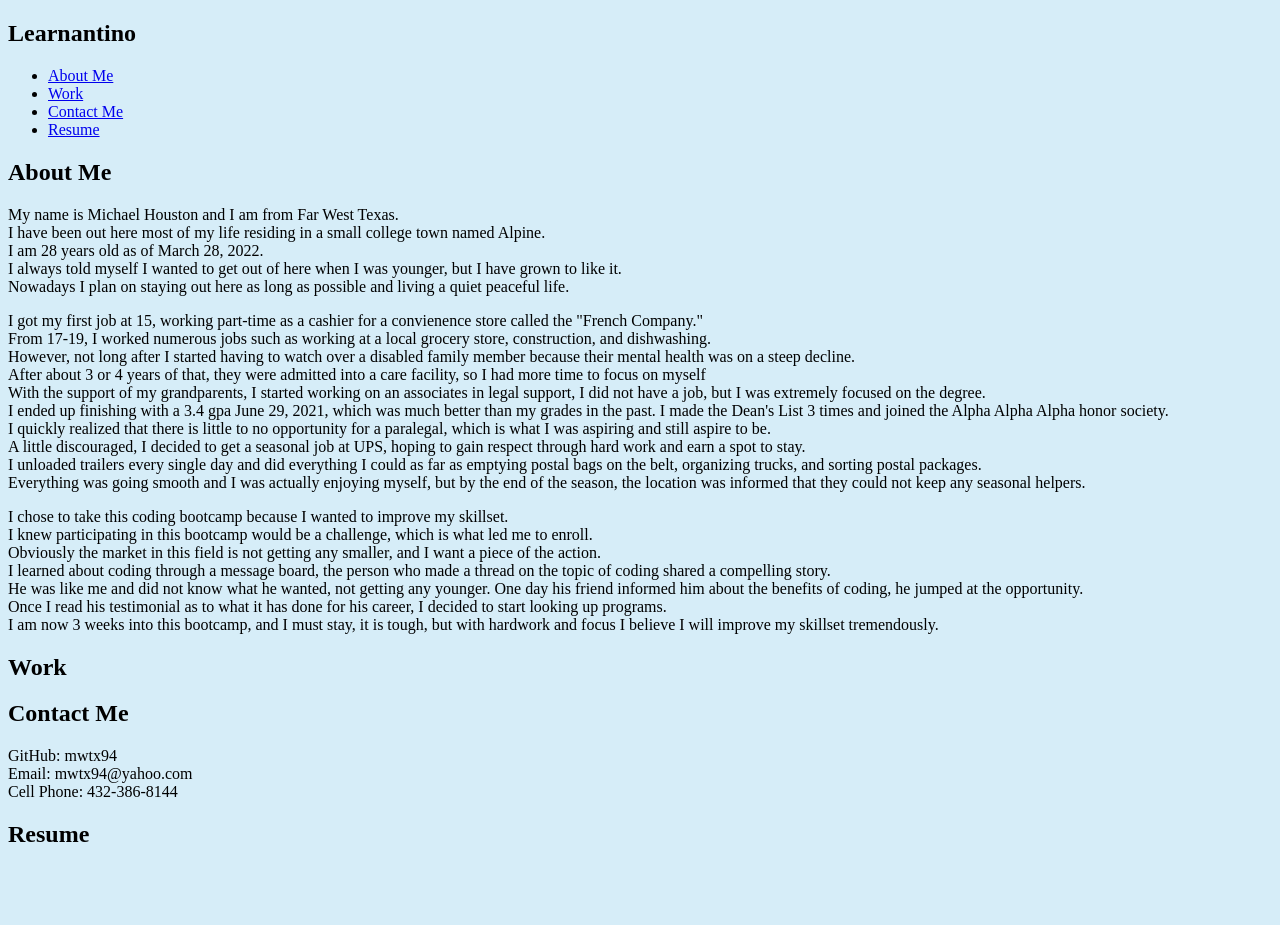
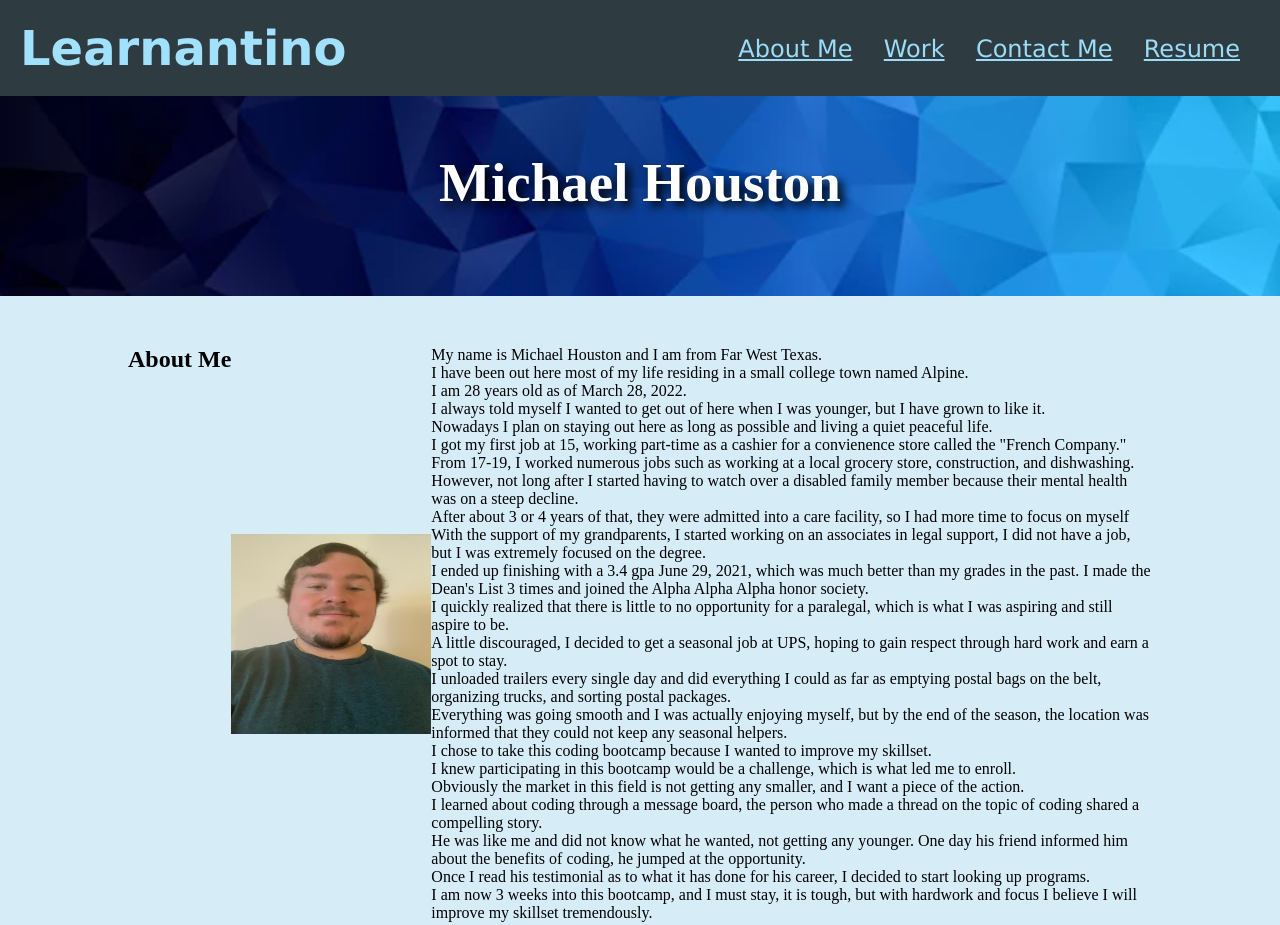
Before and after one commit to mwtx94/Challenge-2, a plain HTML site: page index.html in a window 1280 px wide. Shown: the top 925 px of the page. Before the commit the page ends 868 px from the top, so only its background shows below. Drawn offline with Linux system fonts and the light colour scheme.

Commit message:
added images tried rearranging text messed with css etc.

```diff
--- a/assets/css/style.css
+++ b/assets/css/style.css
@@ -1,3 +1,104 @@
+/* sizing of border on webpage */
+* {
+    box-sizing: border-box;
+    padding: 0;
+    margin: 0;
+}
+
+/* background color of webpage */
 body {
     background-color: rgb(214, 237, 248)
 }
+
+/* Lernantino color, navigation bar sizing, navigation bar color, navigatoin bar font */
+.header {
+    font-family:'Lucida Sans', 'Lucida Sans Regular', 'Lucida Grande', 'Lucida Sans Unicode', Geneva, Verdana, sans-serif;
+    background-color: rgb(46, 60, 66);
+    color: rgb(162, 225, 252);
+    padding: 20px;
+}
+
+.header h1 {
+    display: inline-block;
+    font-size: 48px;
+}
+
+/* navigation text placement */
+.header nav {
+    padding-top: 15px;
+    margin-right: 20px;
+    float: right;
+    font-size: 20px;
+}
+
+.header nav ul li {
+    display: inline-block;
+    margin-left: 25px;
+}
+
+/* navigation bar text */
+a {
+    display: inline-block;
+    color: rgb(155, 220, 248);
+    text-decoration: underline;
+    font-size: 24px;
+    text-align: center;
+    bottom: 10px;
+}
+
+/* hero image and sizing */
+.hero {
+    height: 200px;
+    width: 100%;
+    margin-bottom: 25px;
+    background-image: url("../images/HeroPattern1.jpg");
+    background-size: cover;
+    background-position: center;
+}
+
+/* hero text */
+.hero h2 {
+    font-style: 'Lucida Sans';
+    font-size: 55px;
+    color: rgb(255, 255, 255);
+    text-align: center;
+    text-shadow: 5px 5px 10px black;
+    padding-top: 55px;
+}
+
+/* content area */
+.content {
+    text-align: right;
+}
+
+/* image sizing etc. */
+.about-me img {
+    height: 200px;
+    width: 200px;
+}
+
+.about-me h2, .work h2, .contact-me h2, .resume h2 {
+    float: left;
+}
+
+.header2 {
+    margin: 50px auto;
+    padding-bottom: 50px;
+    width: 80%;
+    border-bottom: 1px solid #3e6266;
+    display: flex;
+    flex-wrap: wrap;
+    align-items: center;
+    justify-content: space-between;
+  }
+
+  .p-text {
+      flex: 12;
+  }
+
+  .header2info {
+    display: flex;
+    flex-wrap: wrap;
+    align-items: center;
+    flex: 2 70%
+  }
--- a/index.html
+++ b/index.html
@@ -10,7 +10,7 @@
 
   <section class="header">
       <h1>Learnantino</h1>
-      <div>
+      <nav>
           <ul>
               <li>
                   <a href="#about-me">About Me</a>
@@ -25,14 +25,19 @@
                   <a href="#resume">Resume</a>
               </li>
           </ul>
-        </div>
+      </nav>
     </section>
 
-  <section class="hero"></section>
+  <section class="hero">
+      <h2>Michael Houston</h2>
+  </section>
 
-  <div class="content">
+    <div class="header2">
      <article id="about-me" class="about-me">
       <h2>About Me</h2>
+       <div class="header2info">
+          <img src="./assets/images/PortfolioPic.jpg" alt="Recent photo" class="float-left" />
+          <div class="p-text">
             <p>
               My name is Michael Houston and I am from Far West Texas.</br>
               I have been out here most of my life residing in a small college town named Alpine.</br>
@@ -61,22 +66,43 @@
               Once I read his testimonial as to what it has done for his career, I decided to start looking up programs.</br>
               I am now 3 weeks into this bootcamp, and I must stay, it is tough, but with hardwork and focus I believe I will improve my skillset tremendously.</br>
             </p>
+          </div>
+       </div>
       </article>
+    </div>
+
+    <div class="header2">
      <article id="work" class="work">
       <h2>Work</h2>
+       <div class="header2info">
+       </div>
      </article>
+    </div>
+
+    <div class="header2">
      <article id="contact-me" class="contact-me">
       <h2>Contact Me</h2>
+       <div class="header2info">
+         <div class="p-text">
           <p>
             GitHub: mwtx94 </br>
             Email: mwtx94@yahoo.com</br>
             Cell Phone: 432-386-8144</br>
           </p>
+         </div>
+       </div>
       </article>
+    </div>
+
+    <div class="header2">
      <article id="resume" class="resume">
       <h2>Resume</h2>
-
+       <div class="header2info">
+         <div class="p-text">
+         </div>
+       </div>
      </article>
     </div>
+
 </body>
 </html>
```
Also changed, not shown: assets/images/HeroPattern.jpg (added), assets/images/HeroPattern1.jpg (added), assets/images/PortfolioHero.jpg (added), assets/images/PortfolioHero1.jpg (added), assets/images/PortfolioPic.jpg (added), 3 other files. Lines whose indentation alone changed are shown as unchanged.
